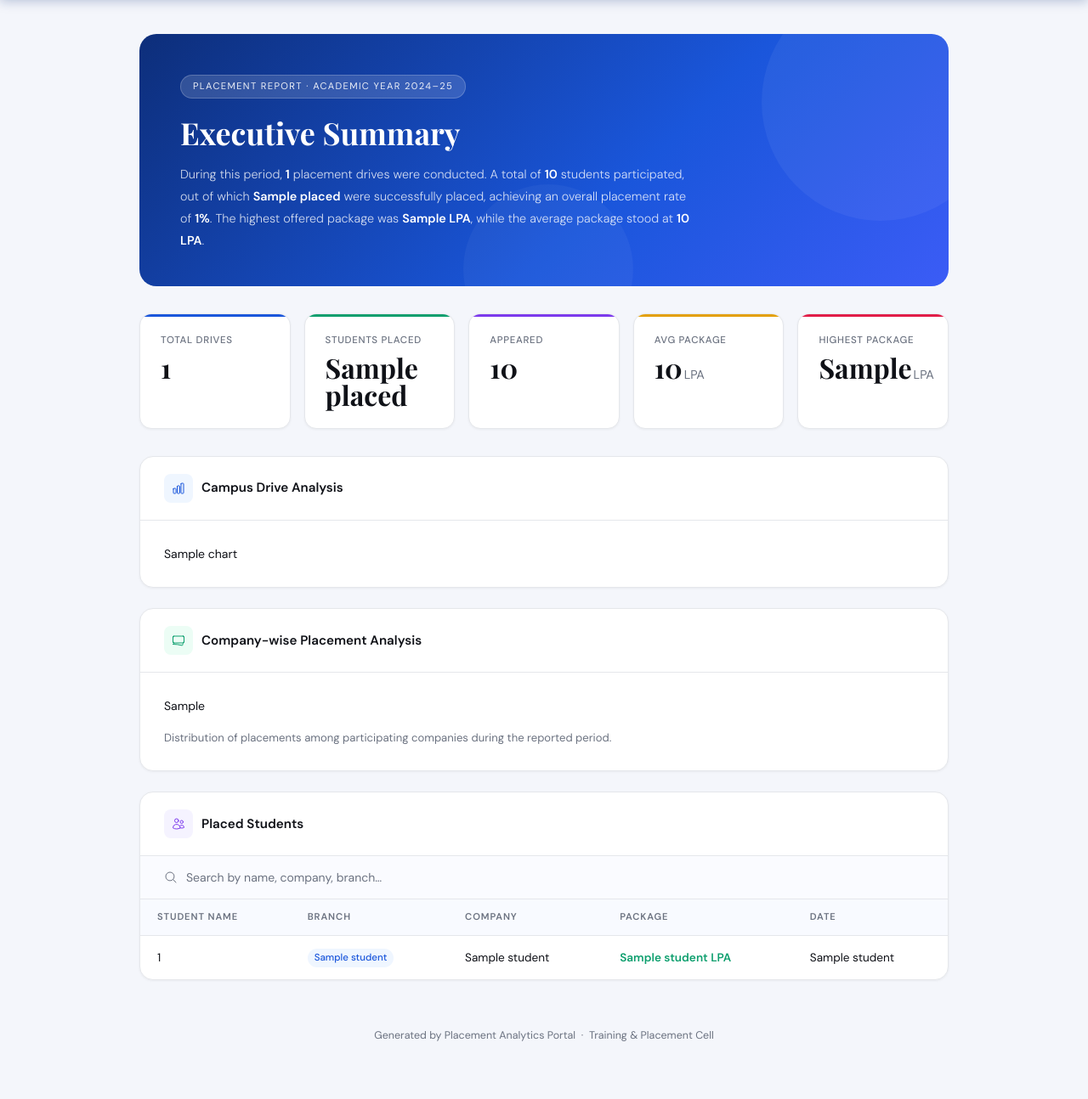
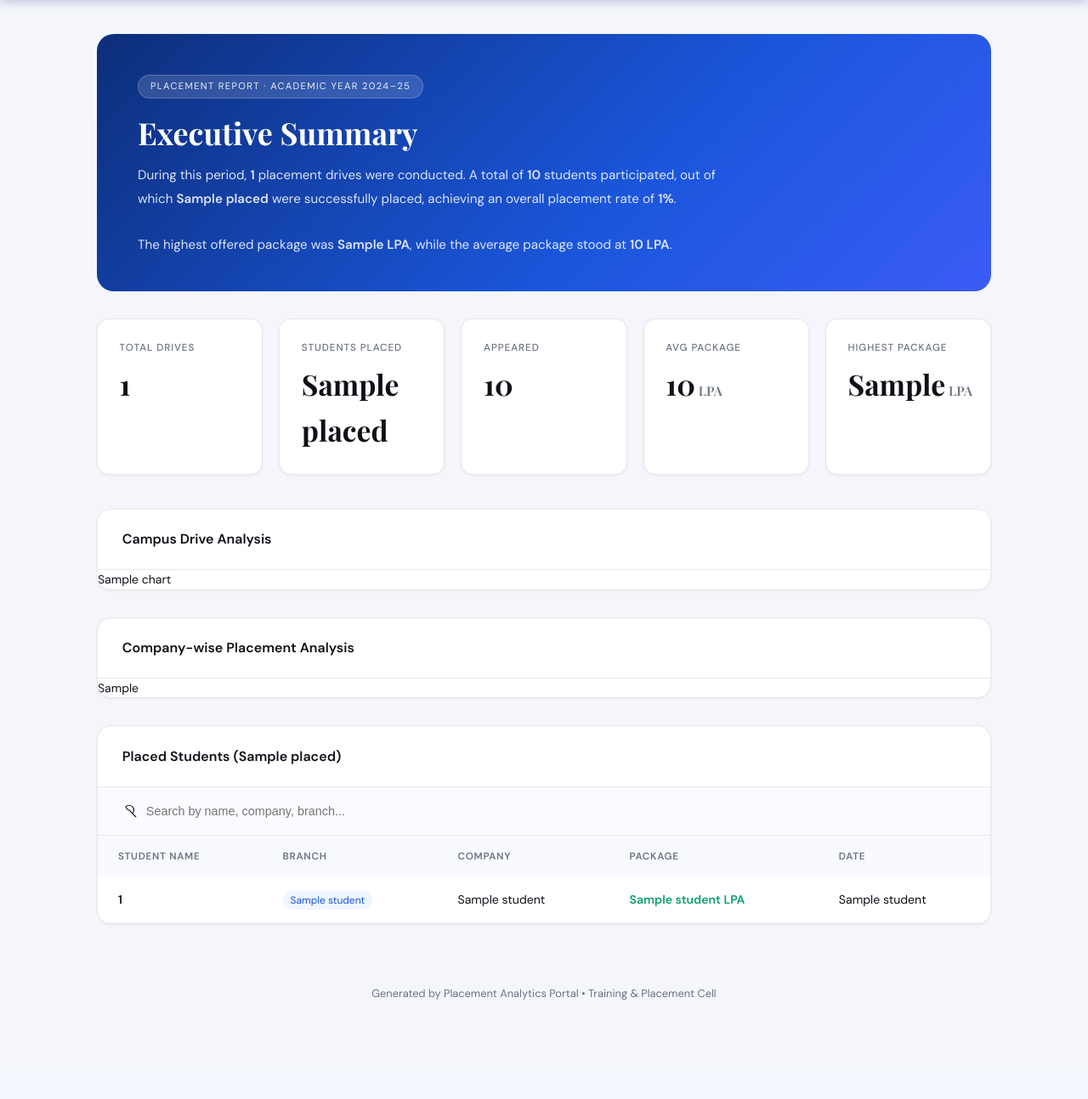
Before and after one commit to imaditya-31/py-report-generator, a Flask app: template templates/report.html in a window 1280 px wide. Shown: the part 64-1358 px from the top of the page at 85% size. After the commit the page ends 1241 px from the top, so only its background shows below. Run offline with Flask 3, Linux system fonts and the light colour scheme; the template is opened without the code that fills it: most values are stand-ins (such as "Sample title", 1, 10 or a date in 2020).

```diff
--- a/templates/report.html
+++ b/templates/report.html
@@ -101,9 +101,8 @@
         height: 14px;
       }
 
-      /* MAIN */
       main {
-        max-width: 1000px;
+        max-width: 1100px;
         margin: 0 auto;
         padding: 2.5rem 1.5rem 4rem;
       }
@@ -123,26 +122,6 @@
         overflow: hidden;
         margin-bottom: 2rem;
       }
-      .hero::before {
-        content: "";
-        position: absolute;
-        right: -60px;
-        top: -60px;
-        width: 280px;
-        height: 280px;
-        border-radius: 50%;
-        background: rgba(255, 255, 255, 0.05);
-      }
-      .hero::after {
-        content: "";
-        position: absolute;
-        left: 40%;
-        bottom: -80px;
-        width: 200px;
-        height: 200px;
-        border-radius: 50%;
-        background: rgba(255, 255, 255, 0.04);
-      }
       .hero-tag {
         display: inline-block;
         background: rgba(255, 255, 255, 0.15);
@@ -160,45 +139,32 @@
         font-size: 2.25rem;
         line-height: 1.15;
         margin-bottom: 1rem;
-        position: relative;
-        z-index: 1;
       }
       .hero-para {
-        color: rgba(255, 255, 255, 0.8);
-        font-size: 0.9rem;
-        font-weight: 300;
-        max-width: 600px;
+        color: rgba(255, 255, 255, 0.85);
+        font-size: 0.95rem;
+        max-width: 680px;
         line-height: 1.8;
-        position: relative;
-        z-index: 1;
-      }
-      .hero-para strong {
-        color: #fff;
-        font-weight: 600;
       }
 
       /* STAT CARDS */
       .stats-grid {
         display: grid;
-        grid-template-columns: repeat(auto-fit, minmax(170px, 1fr));
-        gap: 1rem;
-        margin-bottom: 2rem;
+        grid-template-columns: repeat(auto-fit, minmax(180px, 1fr));
+        gap: 1.2rem;
+        margin-bottom: 2.5rem;
       }
       .stat-card {
         background: var(--surface);
         border-radius: 14px;
-        padding: 1.4rem 1.5rem;
+        padding: 1.5rem 1.6rem;
         border: 1px solid var(--border);
         box-shadow: 0 1px 3px rgba(0, 0, 0, 0.05);
-        position: relative;
-        overflow: hidden;
-        transition:
-          transform 0.2s,
-          box-shadow 0.2s;
+        transition: all 0.2s;
       }
       .stat-card:hover {
-        transform: translateY(-2px);
-        box-shadow: 0 8px 24px rgba(0, 0, 0, 0.08);
+        transform: translateY(-3px);
+        box-shadow: 0 10px 25px rgba(0, 0, 0, 0.1);
       }
       .stat-card::before {
         content: "";
@@ -206,45 +172,28 @@
         top: 0;
         left: 0;
         right: 0;
-        height: 3px;
+        height: 4px;
         border-radius: 14px 14px 0 0;
       }
-      .stat-card.blue::before {
-        background: var(--accent);
-      }
-      .stat-card.green::before {
-        background: var(--accent2);
-      }
-      .stat-card.amber::before {
-        background: var(--accent3);
-      }
-      .stat-card.indigo::before {
-        background: #7c3aed;
-      }
-      .stat-card.pink::before {
-        background: #e11d48;
-      }
       .stat-label {
-        font-size: 0.72rem;
-        letter-spacing: 0.06em;
+        font-size: 0.73rem;
+        letter-spacing: 0.08em;
         text-transform: uppercase;
         color: var(--muted);
         font-weight: 500;
-        margin-bottom: 0.4rem;
+        margin-bottom: 0.5rem;
       }
       .stat-value {
         font-family: "Playfair Display", serif;
-        font-size: 2rem;
+        font-size: 2.1rem;
         font-weight: 700;
         color: var(--ink);
-        line-height: 1;
       }
       .stat-unit {
-        font-family: "DM Sans", sans-serif;
-        font-size: 0.9rem;
+        font-size: 0.95rem;
         color: var(--muted);
         font-weight: 400;
-        margin-left: 2px;
+        margin-left: 4px;
       }
 
       /* SECTION CARD */
@@ -253,162 +202,96 @@
         border-radius: 16px;
         border: 1px solid var(--border);
         box-shadow: 0 1px 3px rgba(0, 0, 0, 0.05);
-        margin-bottom: 1.5rem;
+        margin-bottom: 2rem;
         overflow: hidden;
       }
       .section-header {
-        padding: 1.25rem 1.75rem;
+        padding: 1.4rem 1.8rem;
         border-bottom: 1px solid var(--border);
         display: flex;
         align-items: center;
-        gap: 10px;
-      }
-      .section-icon {
-        width: 34px;
-        height: 34px;
-        border-radius: 8px;
-        display: flex;
-        align-items: center;
-        justify-content: center;
-      }
-      .section-icon.blue {
-        background: #eff6ff;
-      }
-      .section-icon.green {
-        background: #ecfdf5;
-      }
-      .section-icon.purple {
-        background: #f5f3ff;
-      }
-      .section-icon svg {
-        width: 16px;
-        height: 16px;
-      }
-      .section-icon.blue svg {
-        stroke: var(--accent);
-      }
-      .section-icon.green svg {
-        stroke: var(--accent2);
-      }
-      .section-icon.purple svg {
-        stroke: #7c3aed;
+        gap: 12px;
       }
       .section-title {
-        font-size: 0.95rem;
+        font-size: 1rem;
         font-weight: 600;
         color: var(--ink);
       }
-      .section-body {
-        padding: 1.75rem;
-      }
-      .chart-wrap {
-        width: 100%;
-        overflow-x: auto;
-      }
 
-      /* SEARCH + TABLE */
+      /* TABLE */
       .search-wrap {
+        padding: 1.2rem 1.8rem;
+        border-bottom: 1px solid var(--border);
+        background: #fafbff;
         display: flex;
         align-items: center;
         gap: 10px;
-        padding: 1rem 1.75rem;
-        border-bottom: 1px solid var(--border);
-        background: #fafbff;
-      }
-      .search-wrap svg {
-        width: 16px;
-        height: 16px;
-        stroke: var(--muted);
-        flex-shrink: 0;
       }
       .search-input {
         flex: 1;
         border: none;
         background: transparent;
-        font-family: "DM Sans", sans-serif;
-        font-size: 0.875rem;
-        color: var(--ink);
+        font-size: 0.9rem;
         outline: none;
-      }
-      .search-input::placeholder {
-        color: var(--muted);
       }
 
       table {
         width: 100%;
         border-collapse: collapse;
-        font-size: 0.85rem;
+        font-size: 0.88rem;
       }
-      thead tr {
+      thead th {
+        padding: 0.9rem 1.5rem;
+        text-align: left;
+        font-size: 0.73rem;
+        font-weight: 600;
+        letter-spacing: 0.06em;
+        text-transform: uppercase;
+        color: var(--muted);
         background: #f8faff;
       }
-      thead th {
-        padding: 0.75rem 1.25rem;
-        text-align: left;
-        font-size: 0.7rem;
-        font-weight: 600;
-        letter-spacing: 0.08em;
-        text-transform: uppercase;
-        color: var(--muted);
-        border-bottom: 1px solid var(--border);
-      }
       tbody tr {
-        border-bottom: 1px solid #f3f4f6;
-        transition: background 0.15s;
-      }
-      tbody tr:last-child {
-        border-bottom: none;
+        border-bottom: 1px solid #f1f3f8;
+        transition: background 0.2s;
       }
       tbody tr:hover {
         background: #f8faff;
       }
       tbody td {
-        padding: 0.85rem 1.25rem;
-        color: var(--ink);
+        padding: 1rem 1.5rem;
       }
-      tbody td:nth-child(4) {
+      .package-cell {
         font-weight: 600;
-        color: var(--accent2);
+        color: #0e9f6e;
       }
       .badge-branch {
-        display: inline-block;
         background: #eff6ff;
         color: var(--accent);
-        font-size: 0.72rem;
-        font-weight: 500;
-        padding: 2px 8px;
-        border-radius: 99px;
+        font-size: 0.75rem;
+        padding: 3px 9px;
+        border-radius: 9999px;
       }
 
-      /* FOOTER */
       .report-footer {
         text-align: center;
-        padding-top: 2rem;
+        padding: 2.5rem 1rem 1rem;
         color: var(--muted);
-        font-size: 0.78rem;
+        font-size: 0.8rem;
       }
 
-      /* PRINT */
       @media print {
         .topbar,
-        .print-btn,
-        .search-wrap {
+        .search-wrap,
+        .print-btn {
           display: none !important;
         }
         body {
-          background: #fff;
+          background: white;
         }
-        .section-card,
-        .stat-card {
+        .stat-card,
+        .section-card {
           box-shadow: none;
-          border: 1px solid #e5e7eb;
-        }
-        main {
-          padding: 1rem;
-        }
-        .hero {
-          -webkit-print-color-adjust: exact;
-          print-color-adjust: exact;
+          border: 1px solid #ddd;
         }
       }
     </style>
@@ -419,7 +302,7 @@
         <div class="logo-mark">P</div>
         <div>
           <div class="brand-name">Placement Analytics</div>
-          <div class="brand-sub">Training &amp; Placement Cell</div>
+          <div class="brand-sub">Training & Placement Cell</div>
         </div>
       </div>
       <button class="print-btn" onclick="window.print()">
@@ -442,120 +325,75 @@
     <main>
       <!-- HERO -->
       <div class="hero">
-        <div class="hero-tag">
-          Placement Report &middot; Academic Year 2024&ndash;25
-        </div>
+        <div class="hero-tag">Placement Report · Academic Year 2024–25</div>
         <h1>Executive Summary</h1>
         <p class="hero-para">
           During this period,
-          <strong>{{summary.total_drives}}</strong> placement drives were
-          conducted. A total of <strong>{{summary.appeared}}</strong> students
-          participated, out of which <strong>{{summary.placed}}</strong> were
+          <strong>{{ summary.total_drives }}</strong> placement drives were
+          conducted. A total of <strong>{{ summary.appeared }}</strong> students
+          participated, out of which <strong>{{ summary.placed }}</strong> were
           successfully placed, achieving an overall placement rate of
-          <strong>{{summary.percentage}}%</strong>. The highest offered package
-          was <strong>{{summary.highest_package}} LPA</strong>, while the
-          average package stood at <strong>{{summary.avg_package}} LPA</strong>.
+          <strong>{{ summary.percentage }}%</strong>.<br /><br />
+          The highest offered package was
+          <strong>{{ summary.highest_package }} LPA</strong>, while the average
+          package stood at <strong>{{ summary.avg_package }} LPA</strong>.
         </p>
       </div>
 
-      <!-- STATS -->
+      <!-- STAT CARDS -->
       <div class="stats-grid">
-        <div class="stat-card blue">
+        <div class="stat-card">
           <div class="stat-label">Total Drives</div>
-          <div class="stat-value">{{summary.total_drives}}</div>
+          <div class="stat-value">{{ summary.total_drives }}</div>
         </div>
-        <div class="stat-card green">
+        <div class="stat-card">
           <div class="stat-label">Students Placed</div>
-          <div class="stat-value">{{summary.placed}}</div>
+          <div class="stat-value">{{ summary.placed }}</div>
         </div>
-        <div class="stat-card indigo">
+        <div class="stat-card">
           <div class="stat-label">Appeared</div>
-          <div class="stat-value">{{summary.appeared}}</div>
+          <div class="stat-value">{{ summary.appeared }}</div>
         </div>
-        <div class="stat-card amber">
+        <div class="stat-card">
           <div class="stat-label">Avg Package</div>
           <div class="stat-value">
-            {{summary.avg_package}}<span class="stat-unit">LPA</span>
+            {{ summary.avg_package }}<span class="stat-unit">LPA</span>
           </div>
         </div>
-        <div class="stat-card pink">
+        <div class="stat-card">
           <div class="stat-label">Highest Package</div>
           <div class="stat-value">
-            {{summary.highest_package}}<span class="stat-unit">LPA</span>
+            {{ summary.highest_package }}<span class="stat-unit">LPA</span>
           </div>
         </div>
       </div>
 
-      <!-- CHART 1 -->
+      <!-- Campus Drive Analysis Chart -->
       <div class="section-card">
         <div class="section-header">
-          <div class="section-icon blue">
-            <svg
-              fill="none"
-              viewBox="0 0 24 24"
-              stroke-width="1.5"
-              stroke="currentColor"
-            >
-              <path
-                stroke-linecap="round"
-                stroke-linejoin="round"
-                d="M3 13.125C3 12.504 3.504 12 4.125 12h2.25c.621 0 1.125.504 1.125 1.125v6.75C7.5 20.496 6.996 21 6.375 21h-2.25A1.125 1.125 0 013 19.875v-6.75zM9.75 8.625c0-.621.504-1.125 1.125-1.125h2.25c.621 0 1.125.504 1.125 1.125v11.25c0 .621-.504 1.125-1.125 1.125h-2.25a1.125 1.125 0 01-1.125-1.125V8.625zM16.5 4.125c0-.621.504-1.125 1.125-1.125h2.25C20.496 3 21 3.504 21 4.125v15.75c0 .621-.504 1.125-1.125 1.125h-2.25a1.125 1.125 0 01-1.125-1.125V4.125z"
-              />
-            </svg>
-          </div>
           <span class="section-title">Campus Drive Analysis</span>
         </div>
         <div class="section-body">
-          <div class="chart-wrap">{{chart | safe}}</div>
+          <div class="chart-wrap">{{ chart | safe }}</div>
         </div>
       </div>
 
-      <!-- CHART 2 -->
+      <!-- Company-wise Analysis -->
       <div class="section-card">
         <div class="section-header">
-          <div class="section-icon green">
-            <svg
-              fill="none"
-              viewBox="0 0 24 24"
-              stroke-width="1.5"
-              stroke="currentColor"
-            >
-              <path
-                stroke-linecap="round"
-                stroke-linejoin="round"
-                d="M2.25 18.75a60.07 60.07 0 0115.797 2.101c.727.198 1.453-.342 1.453-1.096V18.75M3.75 4.5v.75A.75.75 0 013 6h-.75m0 0v-.375c0-.621.504-1.125 1.125-1.125H20.25M2.25 6v9m18-10.5v.75c0 .414.336.75.75.75h.75m-1.5-1.5h.375c.621 0 1.125.504 1.125 1.125v9.75c0 .621-.504 1.125-1.125 1.125h-.375m1.5-1.5H21a.75.75 0 00-.75.75v.75m0 0H3.75m0 0h-.375a1.125 1.125 0 01-1.125-1.125V15m1.5 1.5v-.75A.75.75 0 003 15h-.75"
-              />
-            </svg>
-          </div>
           <span class="section-title">Company-wise Placement Analysis</span>
         </div>
         <div class="section-body">
-          <div class="chart-wrap">{{company_chart | safe}}</div>
-          <p style="margin-top: 1rem; color: var(--muted); font-size: 0.82rem">
-            Distribution of placements among participating companies during the
-            reported period.
-          </p>
+          <div class="chart-wrap">{{ company_chart | safe }}</div>
         </div>
       </div>
 
-      <!-- TABLE -->
+      <!-- Placed Students Table -->
       <div class="section-card">
         <div class="section-header">
-          <div class="section-icon purple">
-            <svg
-              fill="none"
-              viewBox="0 0 24 24"
-              stroke-width="1.5"
-              stroke="currentColor"
-            >
-              <path
-                stroke-linecap="round"
-                stroke-linejoin="round"
-                d="M15 19.128a9.38 9.38 0 002.625.372 9.337 9.337 0 004.121-.952 4.125 4.125 0 00-7.533-2.493M15 19.128v-.003c0-1.113-.285-2.16-.786-3.07M15 19.128v.106A12.318 12.318 0 018.624 21c-2.331 0-4.512-.645-6.374-1.766l-.001-.109a6.375 6.375 0 0111.964-3.07M12 6.375a3.375 3.375 0 11-6.75 0 3.375 3.375 0 016.75 0zm8.25 2.25a2.625 2.625 0 11-5.25 0 2.625 2.625 0 015.25 0z"
-              />
-            </svg>
-          </div>
-          <span class="section-title">Placed Students</span>
+          <span class="section-title"
+            >Placed Students ({{ summary.placed }})</span
+          >
         </div>
 
         <div class="search-wrap">
@@ -564,17 +402,19 @@
             viewBox="0 0 24 24"
             stroke-width="1.5"
             stroke="currentColor"
+            style="width: 18px; height: 18px"
           >
             <path
               stroke-linecap="round"
               stroke-linejoin="round"
-              d="M21 21l-5.197-5.197m0 0A7.5 7.5 0 105.196 5.196a7.5 7.5 0 0010.607 10.607z"
+              d="M21 21l-5.197-5.197m0 0A7.5 7.5 0 105.196 5.196 7.5 7.5 0 0010.607 10.607z"
             />
           </svg>
           <input
+            type="text"
+            id="searchInput"
             class="search-input"
-            id="searchInput"
-            placeholder="Search by name, company, branch…"
+            placeholder="Search by name, company, branch..."
           />
         </div>
 
@@ -591,11 +431,11 @@
           <tbody>
             {% for s in students or [] %}
             <tr>
-              <td>{{s[0]}}</td>
-              <td><span class="badge-branch">{{s[1]}}</span></td>
-              <td>{{s[2]}}</td>
-              <td>{{s[3]}} LPA</td>
-              <td>{{s[4]}}</td>
+              <td><strong>{{ s[0] }}</strong></td>
+              <td><span class="badge-branch">{{ s[1] }}</span></td>
+              <td>{{ s[2] }}</td>
+              <td class="package-cell">{{ s[3] }} LPA</td>
+              <td>{{ s[4] }}</td>
             </tr>
             {% endfor %}
           </tbody>
@@ -603,20 +443,21 @@
       </div>
 
       <div class="report-footer">
-        Generated by Placement Analytics Portal &nbsp;&middot;&nbsp; Training
-        &amp; Placement Cell
+        Generated by Placement Analytics Portal • Training & Placement Cell
       </div>
     </main>
 
     <script>
+      // Live Search
       document
         .getElementById("searchInput")
         .addEventListener("keyup", function () {
-          const val = this.value.toLowerCase();
-          document.querySelectorAll("#studentTable tbody tr").forEach((row) => {
-            row.style.display = row.innerText.toLowerCase().includes(val)
-              ? ""
-              : "none";
+          const filter = this.value.toLowerCase();
+          const rows = document.querySelectorAll("#studentTable tbody tr");
+
+          rows.forEach((row) => {
+            const text = row.textContent.toLowerCase();
+            row.style.display = text.includes(filter) ? "" : "none";
           });
         });
     </script>
```
Also changed, not shown: database.py (+73 -42 lines), extractor.py (+64 -157 lines), report_service.py (+15 -4 lines), placement.db (deleted), 1 other file.
